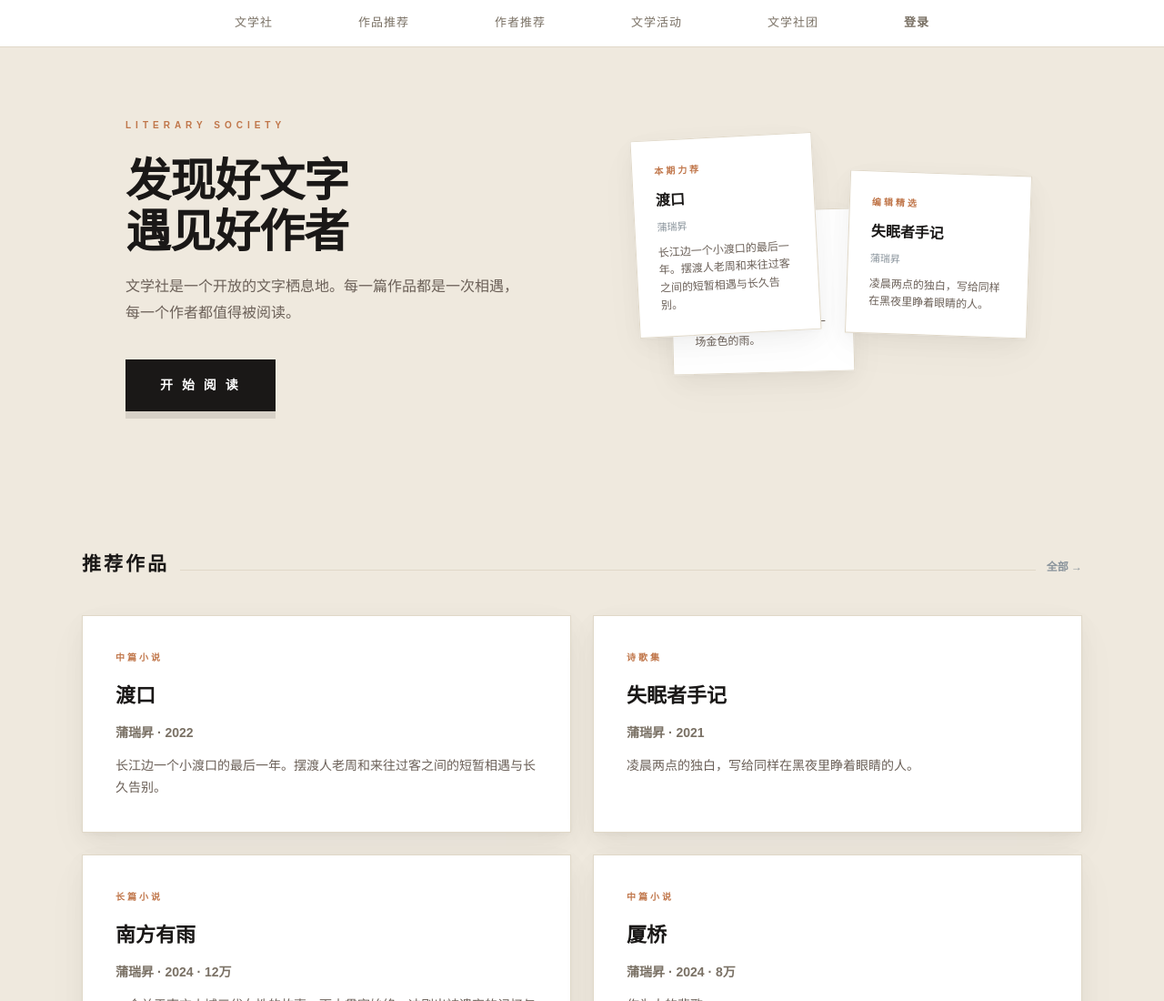
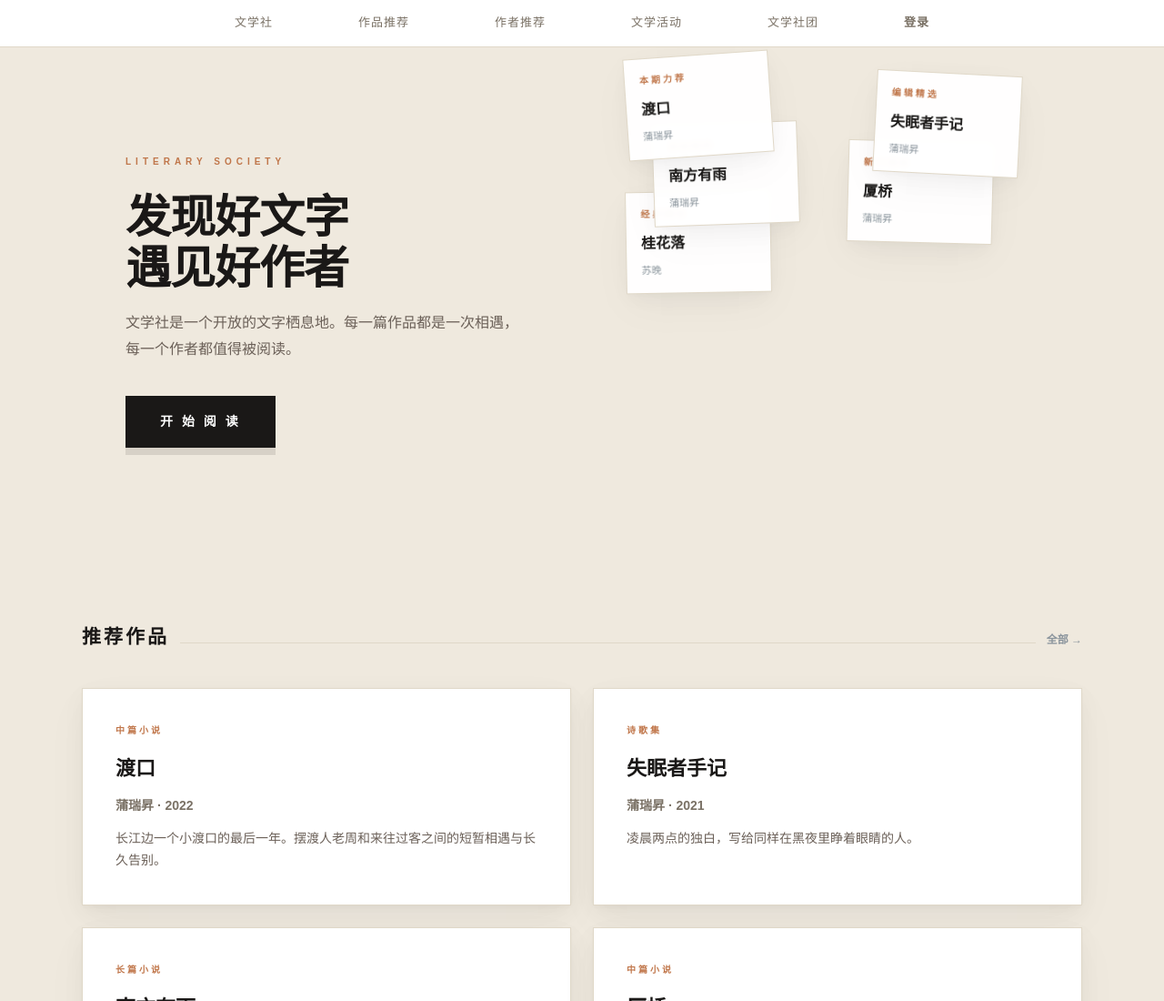
Before and after one commit to kker-5533/writer-site, an Astro site: page / in a window 1280 px wide. Shown: the top 1100 px of the page at 91% size. Built offline with nearby package versions, Linux system fonts and the light colour scheme; Astro itself is replaced by a stand-in of ours.

Commit message:
修改: Hero右侧7张旋转卡片层叠分布

```diff
--- a/src/pages/index.astro
+++ b/src/pages/index.astro
@@ -41,12 +41,11 @@
       <a href="/recommended-works" class="cta-btn">开 始 阅 读</a>
     </div>
     <div class="hero-cards">
-      {featuredWorks.slice(0,3).map((w: any, i: number) => (
+      {approvedWorks.slice(0,7).map((w: any, i: number) => (
         <div class={`hc hc${i+1}`}>
-          <span class="hc-tag">{i === 0 ? '本期力荐' : i === 1 ? '编辑精选' : '读者推荐'}</span>
+          <span class="hc-tag">{['本期力荐','编辑精选','读者推荐','新作速递','经典重温','热门作品','编辑之选'][i]}</span>
           <a href={`/works/${w.id}`}><h3>{w.title}</h3></a>
           <p class="hc-author">{w.authorName || '佚名'}</p>
-          <p class="hc-excerpt">{(w.summary || '').slice(0,60)}</p>
         </div>
       ))}
     </div>
@@ -142,19 +141,25 @@
   }
   .cta-btn:hover { transform: translateY(2px); box-shadow: 0 4px 0 rgba(0,0,0,.1); }
 
-  .hero-cards { position: relative; height: 300px; }
+  .hero-cards { position: relative; height: 520px; margin-top: -20px; }
   .hc {
-    position: absolute; background: var(--white); padding: 24px; border: 1px solid var(--border);
-    width: 200px; cursor: pointer; transition: transform .5s cubic-bezier(.25,.1,.25,1),box-shadow .5s;
-    text-decoration: none; color: inherit;
+    position: absolute; background: rgba(255,255,255,.95); backdrop-filter: blur(4px);
+    padding: 14px 16px; border: 1px solid var(--border);
+    width: 160px; cursor: pointer; transition: transform .5s cubic-bezier(.25,.1,.25,1),box-shadow .5s;
+    text-decoration: none; color: inherit; font-size: 11px;
   }
-  .hc:hover { z-index: 10 !important; box-shadow: 0 8px 32px rgba(0,0,0,.15) !important; }
-  .hc1 { top: 10px; left: 30px; z-index: 3; transform: rotate(-3deg); box-shadow: var(--shadow-md); }
-  .hc1:hover { transform: rotate(0deg) scale(1.05); }
-  .hc2 { top: 50px; right: 10px; z-index: 2; transform: rotate(2deg); box-shadow: var(--shadow-md); }
-  .hc2:hover { transform: rotate(-1deg) scale(1.05); }
-  .hc3 { bottom: 30px; left: 70px; z-index: 1; transform: rotate(-1.5deg); box-shadow: var(--shadow-md); }
-  .hc3:hover { transform: rotate(1deg) scale(1.05); }
+  .hc:hover { z-index: 20 !important; box-shadow: 0 8px 32px rgba(0,0,0,.15) !important; transform: rotate(0deg) scale(1.08) !important; }
+  .hc h3 { font-size: 13px; margin-bottom: 2px; }
+  .hc-tag { font-size: 9px; letter-spacing: 2px; margin-bottom: 4px; }
+  .hc-author { font-size: 10px; }
+  /* 7 张卡片——层叠分布 */
+  .hc1 { top: 0; left: 20px; z-index: 7; transform: rotate(-4deg); box-shadow: var(--shadow-md); }
+  .hc2 { top: 20px; right: 20px; z-index: 6; transform: rotate(3deg); box-shadow: var(--shadow-md); }
+  .hc3 { top: 75px; left: 50px; z-index: 5; transform: rotate(-2deg); box-shadow: var(--shadow-md); }
+  .hc4 { top: 95px; right: 50px; z-index: 4; transform: rotate(1.5deg); box-shadow: var(--shadow-md); }
+  .hc5 { top: 150px; left: 20px; z-index: 3; transform: rotate(-1deg); box-shadow: var(--shadow-md); }
+  .hc6 { top: 170px; right: 20px; z-index: 2; transform: rotate(2.5deg); box-shadow: var(--shadow-md); }
+  .hc7 { top: 225px; left: 50%; transform: translateX(-50%) rotate(0.5deg); z-index: 1; box-shadow: var(--shadow-md); }
   .hc-tag { font-size: 10px; font-weight: 700; letter-spacing: 3px; color: var(--accent); margin-bottom: 8px; display: block; }
   .hc h3 { font-size: 16px; font-weight: 700; margin-bottom: 4px; color: var(--navy); }
   .hc a { text-decoration: none; color: inherit; }
```
